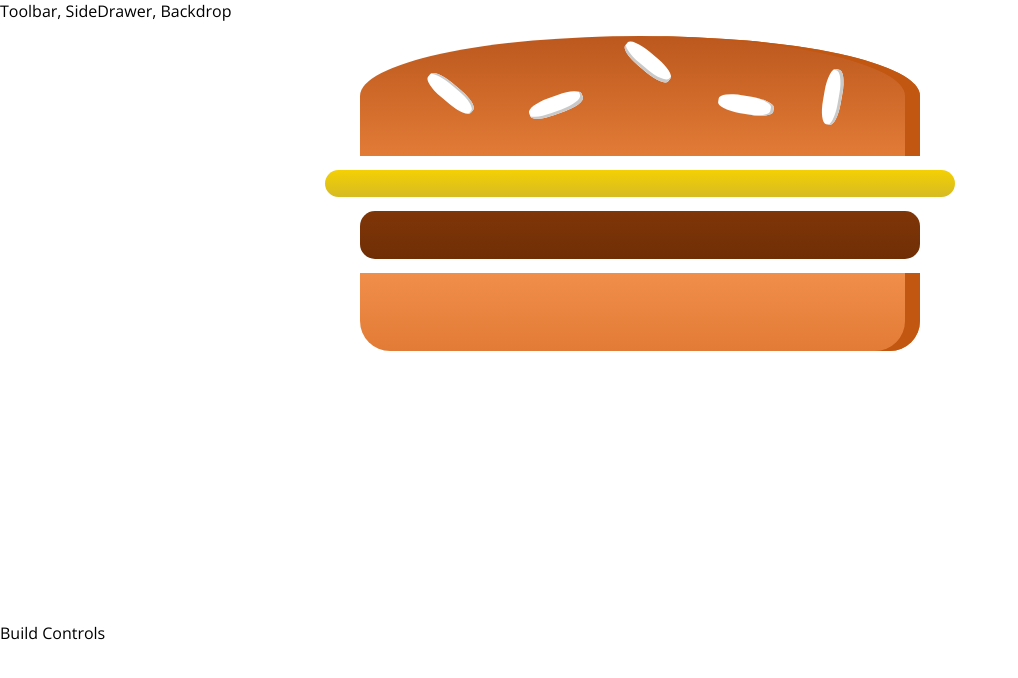
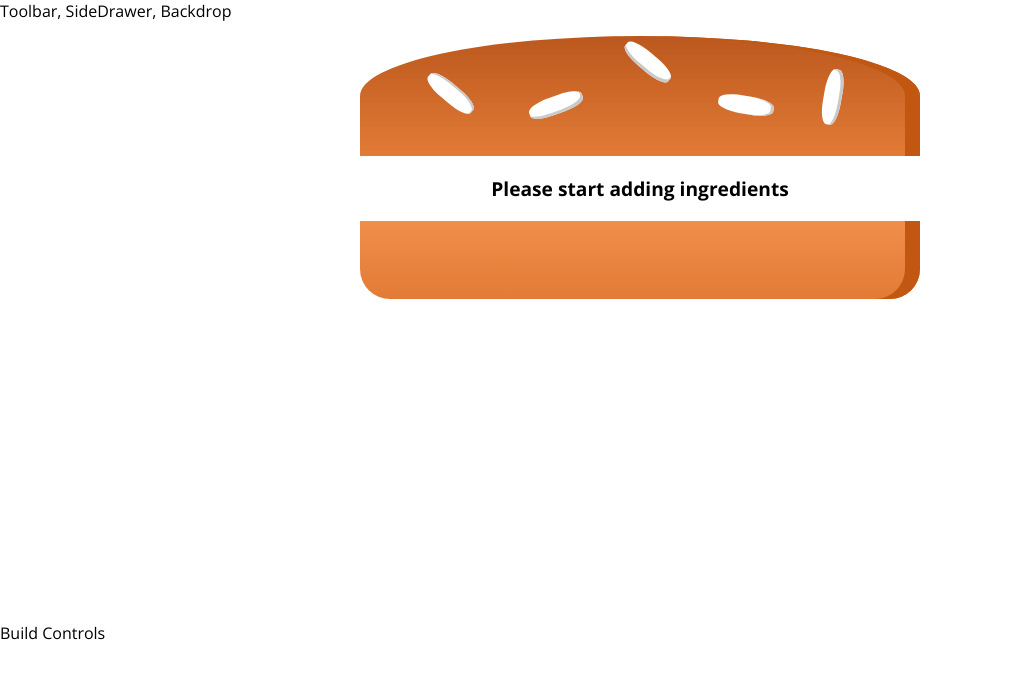
Before and after one commit to Lix311/burger-build, a React (Create React App) app: page / in a window 1280 px wide. Shown: the top 678 px of the page, without its empty margins (0-1018 px from the left). Built offline with nearby package versions, Linux system fonts and the light colour scheme.

Commit message:
burgerstate

```diff
--- a/src/components/Burger.js
+++ b/src/components/Burger.js
@@ -3,11 +3,27 @@
 import BurgerIngredient from './BurgerIngredient';
 
 const burger = (props) => {
+    let transformedIngredients = Object.keys(props.ingredients)
+    .map(igKey => {
+        return [...Array(props.ingredients[igKey])].map((_, i) => {
+            return <BurgerIngredient key={igKey + i} type={igKey} />
+            // transfornedIngredients are the keys
+            // first map creates an array of those keys
+            // second map creates a BurgerIngredient with each element in array
+            // key = Salad 1, type = Salad
+        });
+    })
+    .reduce((arr, el) => {
+        return arr.concat(el)
+    }, []);
+
+    if (transformedIngredients.length === 0){
+        transformedIngredients = <p>Please start adding ingredients</p>
+    }
     return (
         <div className={classes.Burger}>
             <BurgerIngredient type="bread-top" />
-            <BurgerIngredient type="cheese" />
-            <BurgerIngredient type="meat" />
+            {transformedIngredients}
             <BurgerIngredient type="bread-bottom" />
         </div>
     );
--- a/src/components/Burger.module.css
+++ b/src/components/Burger.module.css
@@ -3,25 +3,26 @@
     margin: auto;
     height: 250px;
     overflow: scroll;
-    text-align: bold;
+    text-align: center;
+    font-weight: bold;
     font-size: 1.2rem;
 }
 
-@media (min-width: 500px) and (min-height: 400px){
+@media (min-width: 500px) and (min-height: 400px) {
     .Burger {
         width: 350px;
         height: 300px;
     }
 }
 
-@media (min-width: 500px) and (min-height: 401px){
+@media (min-width: 500px) and (min-height: 401px) {
     .Burger {
         width: 450px;
         height: 400px;
     }
 }
 
-@media (min-width: 1000px) and (min-height: 700px){
+@media (min-width: 1000px) and (min-height: 700px) {
     .Burger {
         width: 700px;
         height: 600px;
--- a/src/containers/BurgerBuilder.js
+++ b/src/containers/BurgerBuilder.js
@@ -3,10 +3,24 @@
 import Burger from '../components/Burger'
 
 class BurgerBuilder extends Component {
+    // constructor(props){
+    //     super(props);
+    //     this.state = {...}
+    // }
+
+    state = {
+        ingredients: {
+            salad: 0,
+            bacon: 0,
+            cheese: 0,
+            meat: 0,
+        }
+    }
+
     render() {
         return (
             <Aux>
-                <Burger />
+                <Burger ingredients={this.state.ingredients}/>
                 <div>Build Controls</div>
             </Aux>
         );
```
Also changed, not shown: 1 other file (tests, documents, lock files or other folders).
